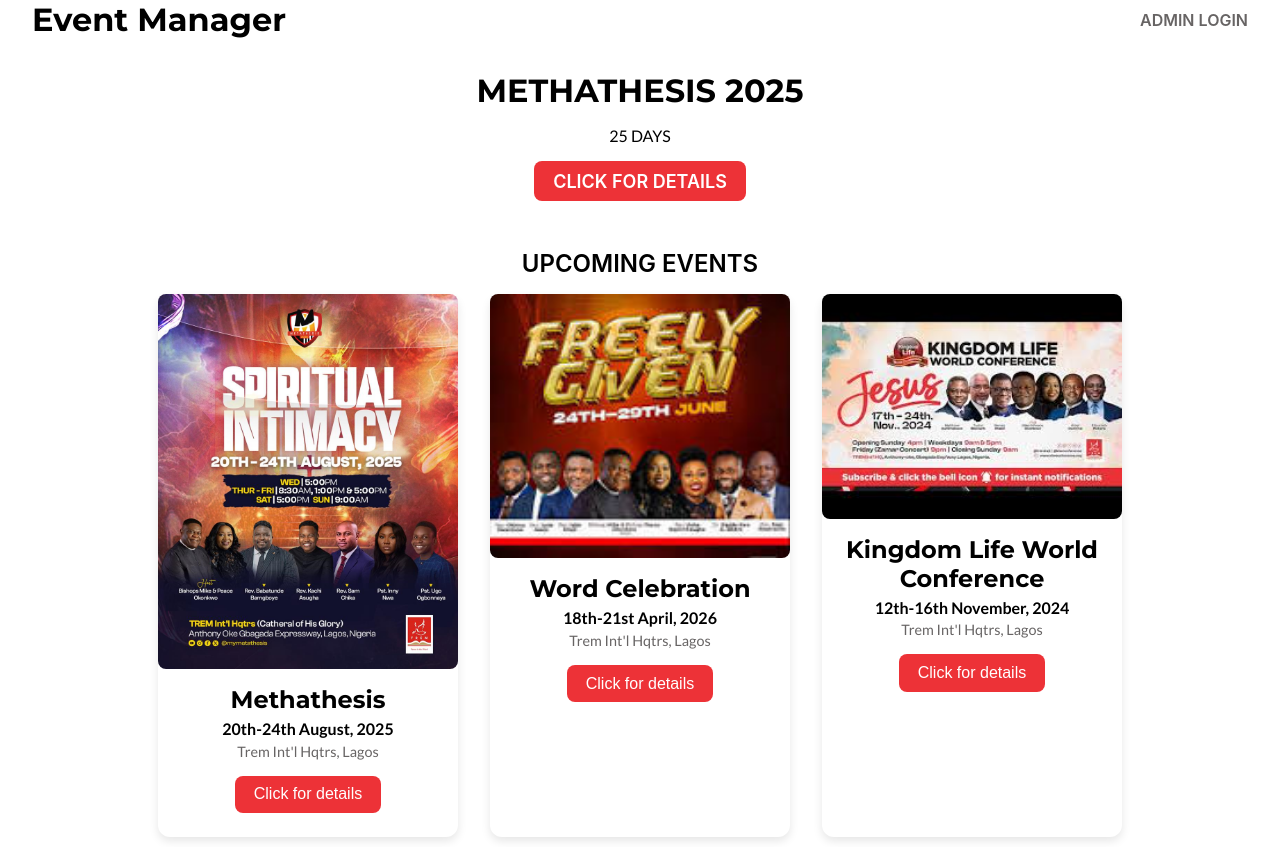
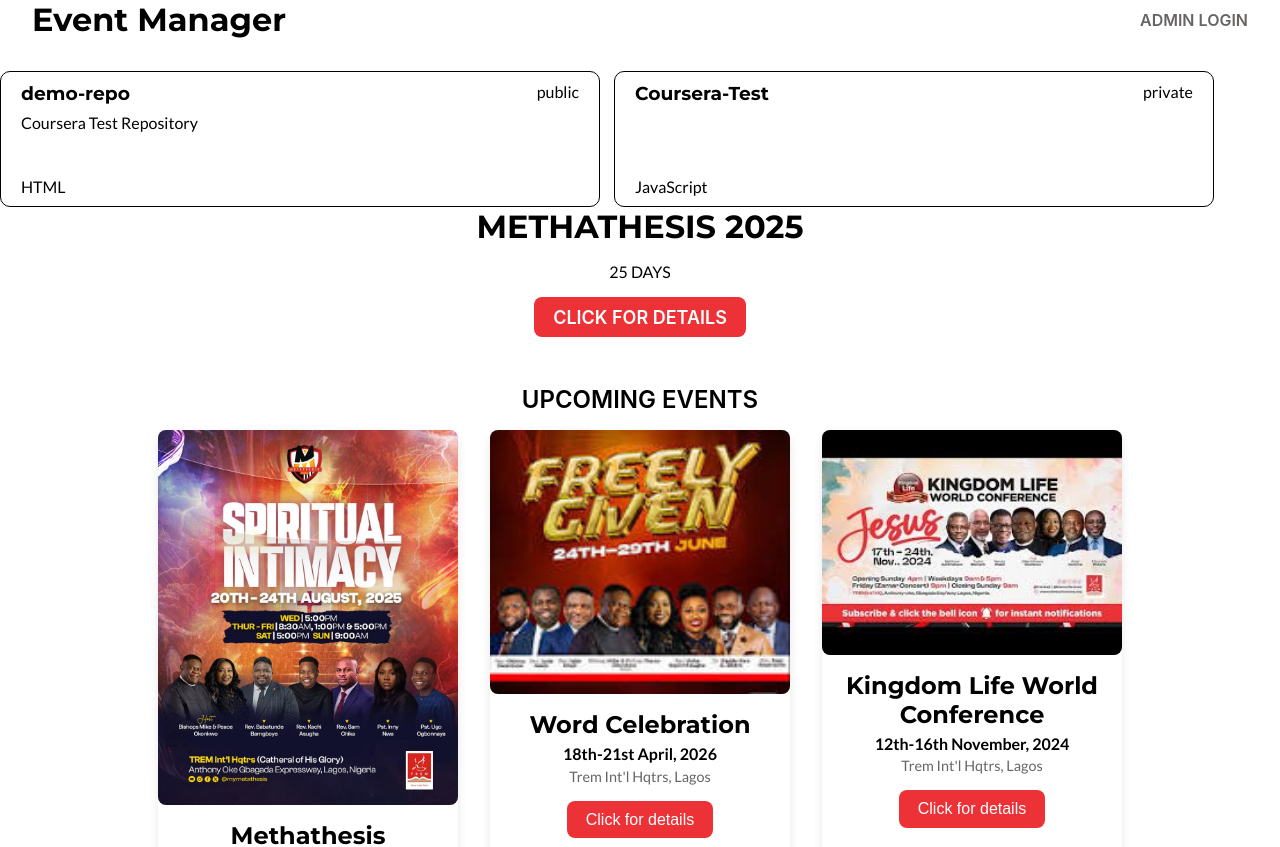
Before and after one commit to Dolapo-stack/event-app, a React (Vite) app: page / in a window 1280 px wide. Shown: the top 847 px of the page. Built offline with nearby package versions, Linux system fonts and the light colour scheme.

Commit message:
add new component

```diff
--- a/src/App.css
+++ b/src/App.css
@@ -108,3 +108,29 @@
   margin-bottom: 1.5rem;
   margin-top: 1rem;
 }
+
+.container {
+  border: 1px solid black;
+  width: 600px;
+  padding: 10px 20px;
+  border-radius: 10px;
+}
+
+.top-layer {
+  display: flex;
+  justify-content: space-between;
+  margin-bottom: 8px;
+}
+
+.language {
+  margin-top: 14px;
+}
+
+.repository-container {
+  display: flex;
+  gap: 14px;
+}
+
+.container > .description {
+  min-height: 50px;
+}
--- a/src/App.jsx
+++ b/src/App.jsx
@@ -1,11 +1,13 @@
 import "./App.css";
 import MainContent from "./components/MainContent";
 import NavBar from "./components/NavBar";
+import Repositories from "./components/Repositories";
 
 function App() {
   return (
     <>
       <NavBar />
+      <Repositories />
       <MainContent />
     </>
   );
--- /dev/null
+++ b/src/components/Repositories.jsx
@@ -0,0 +1,22 @@
+import Repository from "./Repository";
+
+const Repositories = () => {
+  return (
+    <div className="repository-container">
+      <Repository
+        title="demo-repo"
+        visibility="public"
+        description="Coursera Test Repository"
+        language="HTML"
+      />
+
+      <Repository
+        title="Coursera-Test"
+        visibility="private"
+        language="JavaScript"
+      />
+    </div>
+  );
+};
+
+export default Repositories;
--- /dev/null
+++ b/src/components/Repository.jsx
@@ -0,0 +1,17 @@
+const Repository = (props) => {
+  return (
+    <>
+      <div className="container">
+        <div className="top-layer">
+          <h3>{props.title}</h3>
+          <div>{props.visibility}</div>
+        </div>
+        <p className="description">{props.description || ""}</p>
+
+        <p className="language">{props.language}</p>
+      </div>
+    </>
+  );
+};
+
+export default Repository;
```
